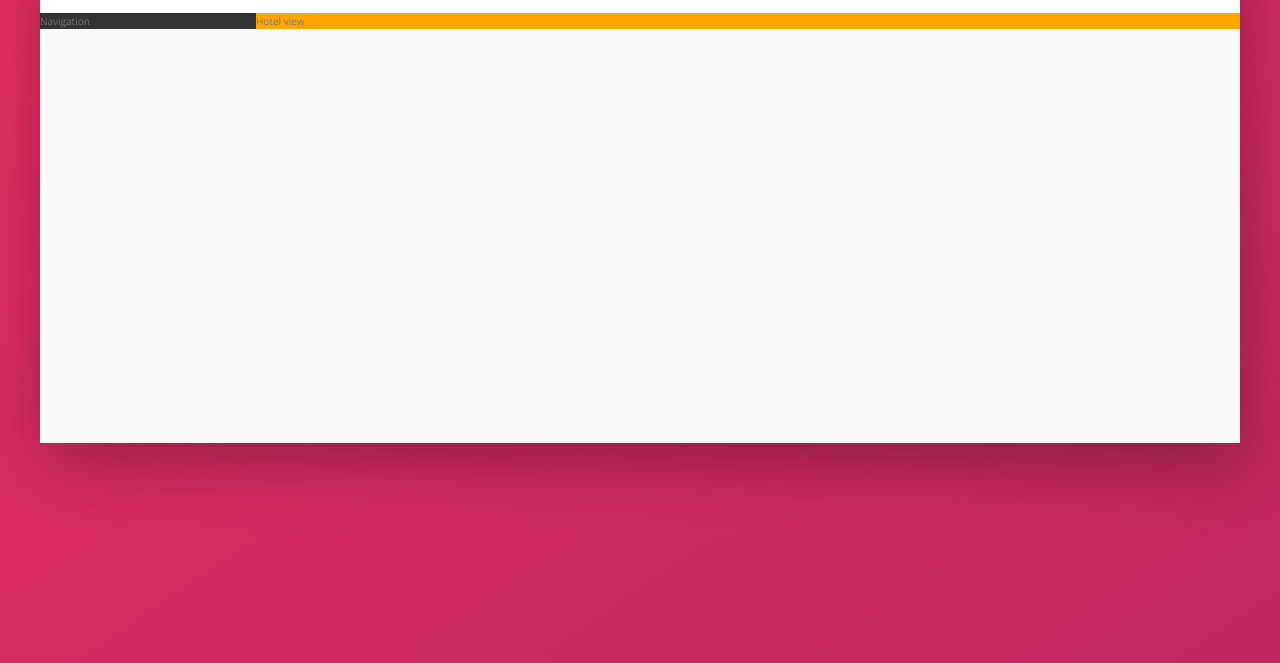
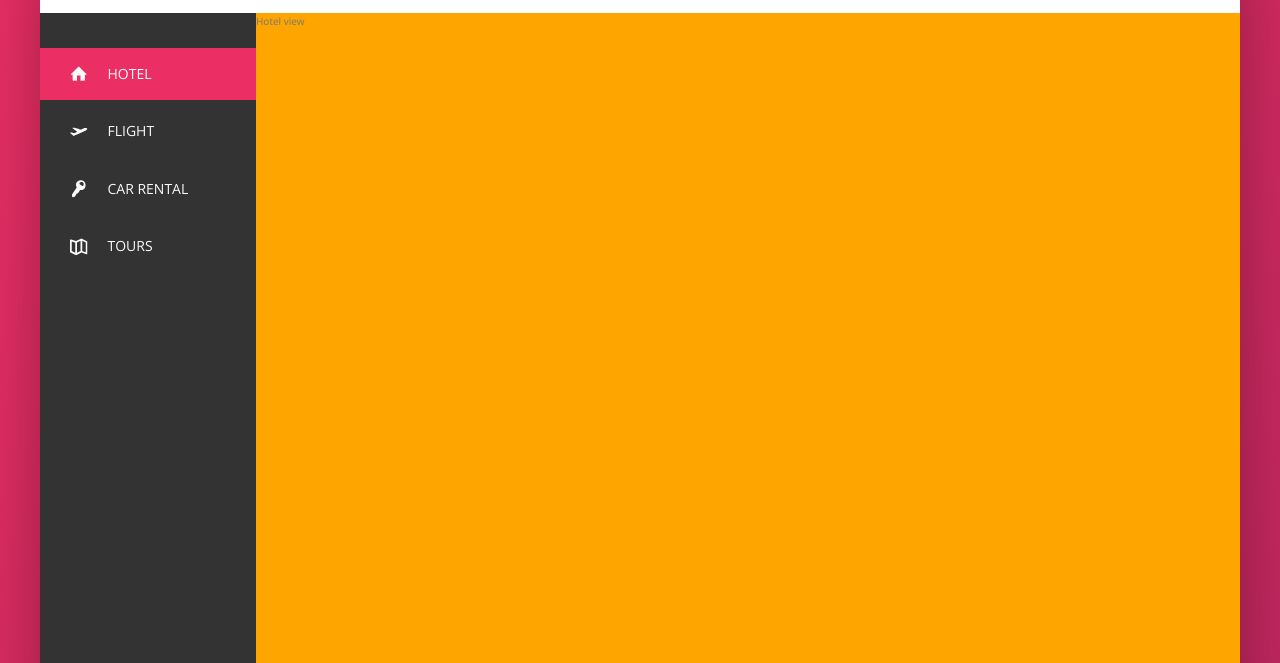
Before and after one commit to IngaGd/Trillo-CSS, a website: page index.html in a window 1280 px wide. Shown: the part 137-800 px from the top of the page. Drawn offline with nearby package versions, Linux system fonts and the light colour scheme.

Commit message:
Side bar styling

```diff
--- a/index.html
+++ b/index.html
@@ -45,8 +45,46 @@
         </header>
         <div class="content">
             <nav class="sidebar">
-                Navigation
+                <ul class="side-nav">
+                    <li class="side-nav__item side-nav__item--active">
+                        <a href="#" class="side-nav__link">
+                            <svg class="side-nav__icon">
+                                <use xlink:href="img/sprite.svg#icon-home"></use>
+                            </svg>
+                            <span>Hotel</span>
+                        </a>
+                    </li>
+                    <li class="side-nav__item">
+                        <a href="#" class="side-nav__link">
+                            <svg class="side-nav__icon">
+                                <use xlink:href="img/sprite.svg#icon-aircraft-take-off"></use>
+                            </svg>
+                            <span>Flight</span>
+                        </a>
+                    </li>
+                    <li class="side-nav__item">
+                        <a href="#" class="side-nav__link">
+                            <svg class="side-nav__icon">
+                                <use xlink:href="img/sprite.svg#icon-key"></use>
+                            </svg>
+                            <span>Car rental</span>
+                        </a>
+                    </li>
+                    <li class="side-nav__item">
+                        <a href="#" class="side-nav__link">
+                            <svg class="side-nav__icon">
+                                <use xlink:href="img/sprite.svg#icon-map"></use>
+                            </svg>
+                            <span>Tours</span>
+                        </a>
+                    </li>
+                </ul>
+                <div class="legal">
+                    &copy; 2017 by trillo. All rights reserved.
+                </div>
             </nav>
+
+
             <main class="hotel-view">
                 Hotel view
             </main>
--- a/sass/_components.scss
+++ b/sass/_components.scss
@@ -99,3 +99,64 @@
         margin-right: 1rem;
     }
 }
+
+///////////////////////////////////
+/// SIDE NAVIGATION
+.side-nav {
+    font-size: 1.4rem;
+    list-style: none;
+    margin-top: 3.5rem;
+    &__item {
+        position: relative;
+        &:not(:last-child) {
+            margin-bottom: 0.5rem;
+        }
+    }
+    &__item::before {
+        content: '';
+        position: absolute;
+        top: 0;
+        left: 0;
+        height: 100%;
+        width: 3px;
+        background-color: var(--color-primary);
+        transform: scaleY(0);
+        transition: transform 0.2s, width 0.4s cubic-bezier(1, 0, 0, 1) 0.2s,
+            background-color 0.1s;
+    }
+    &__item:hover::before,
+    &__item--active::before {
+        transform: scaleY(1);
+        width: 100%;
+    }
+    &__item:active::before {
+        background-color: var(--color-primary-light);
+    }
+    &__link:link,
+    &__link:visited {
+        color: var(--color-grey-light-1);
+        text-decoration: none;
+        text-transform: uppercase;
+        display: block;
+        padding: 1.5rem 3rem;
+        position: relative;
+        z-index: 10;
+        display: flex;
+        align-items: center;
+    }
+    &__icon {
+        width: 1.75rem;
+        height: 1.75rem;
+        margin-right: 2rem;
+        fill: currentColor;
+    }
+}
+
+///////////////////////////////////
+/// LEGAL TEXT
+.legal {
+    font-size: 1.2rem;
+    color: var(--color-grey-light-4);
+    text-align: center;
+    padding: 2.5rem;
+}
--- a/sass/_layout.scss
+++ b/sass/_layout.scss
@@ -20,10 +20,13 @@
 .sidebar {
     background-color: var(--color-grey-dark-1);
     flex: 0 0 18%; //grow shrink flex-basis
+    display: flex;
+    flex-direction: column;
+    justify-content: space-between;
 }
 .hotel-view {
     background-color: #fff;
     background-color: orange;
-
+    height: 80rem;
     flex: 1; //grow as much as can
 }
```
Also changed, not shown: css/style.css.
